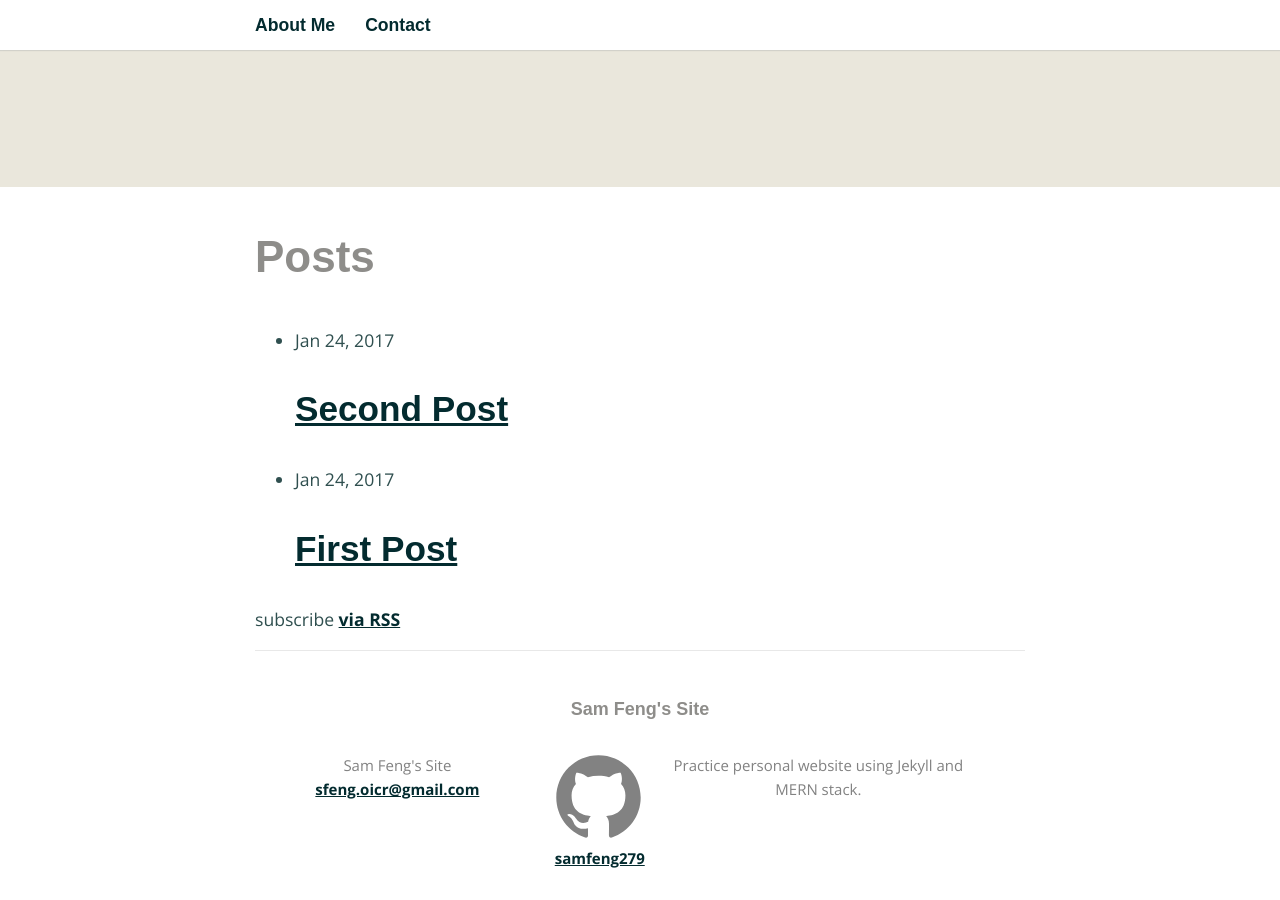
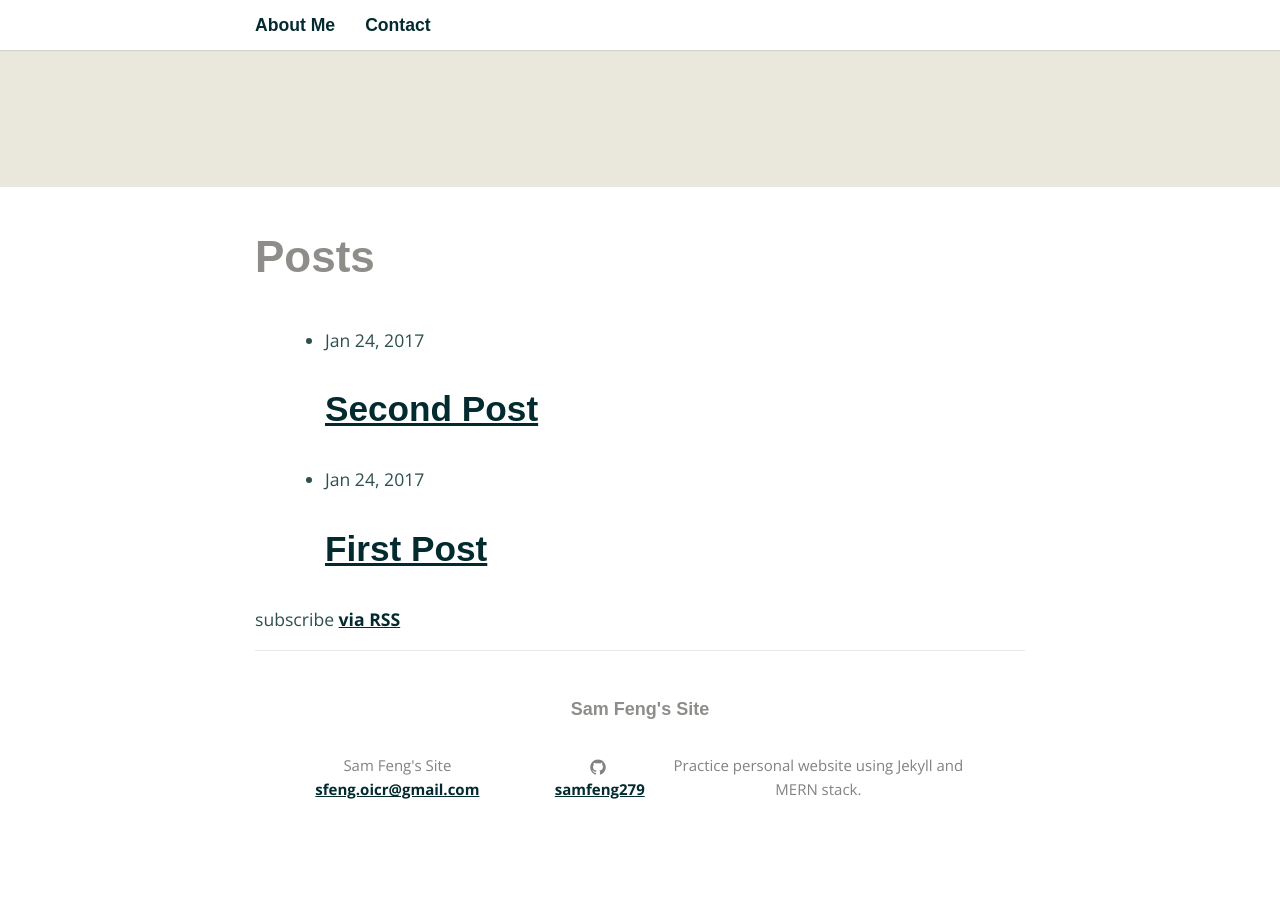
Before and after one commit to samfeng279/samfeng279.github.io, a Jekyll site: the page built from index.html, in a window 1280 px wide and 900 px high, scrolled down 313 px. Built offline with Jekyll 4.4.1, drawn with Linux system fonts in a browser that asks for light colours; some web fonts are replaced; after the commit the page ends 1144 px from its top, so only the background shows below that.

Commit message:
Update _layout.scss

```diff
--- a/_sass/_layout.scss
+++ b/_sass/_layout.scss
@@ -177,3 +177,52 @@
     width:         calc(100% - (#{$spacing-unit} / 2));
   }
 }
+
+/**
+ * Icons
+ */
+.icon {
+
+    > svg {
+        display: inline-block;
+        width: 16px;
+        height: 16px;
+        vertical-align: middle;
+
+    }
+}
+
+/**
+ * Images
+ */
+img {
+    max-width: 100%;
+    vertical-align: middle;
+}
+
+
+
+/**
+ * Figures
+ */
+figure > img {
+    display: block;
+}
+
+figcaption {
+    font-size: $small-font-size;
+}
+
+/**
+ * Lists
+ */
+ul, ol {
+    margin-left: $spacing-unit;
+}
+
+li {
+    > ul,
+    > ol {
+         margin-bottom: 0;
+    }
+}
```
